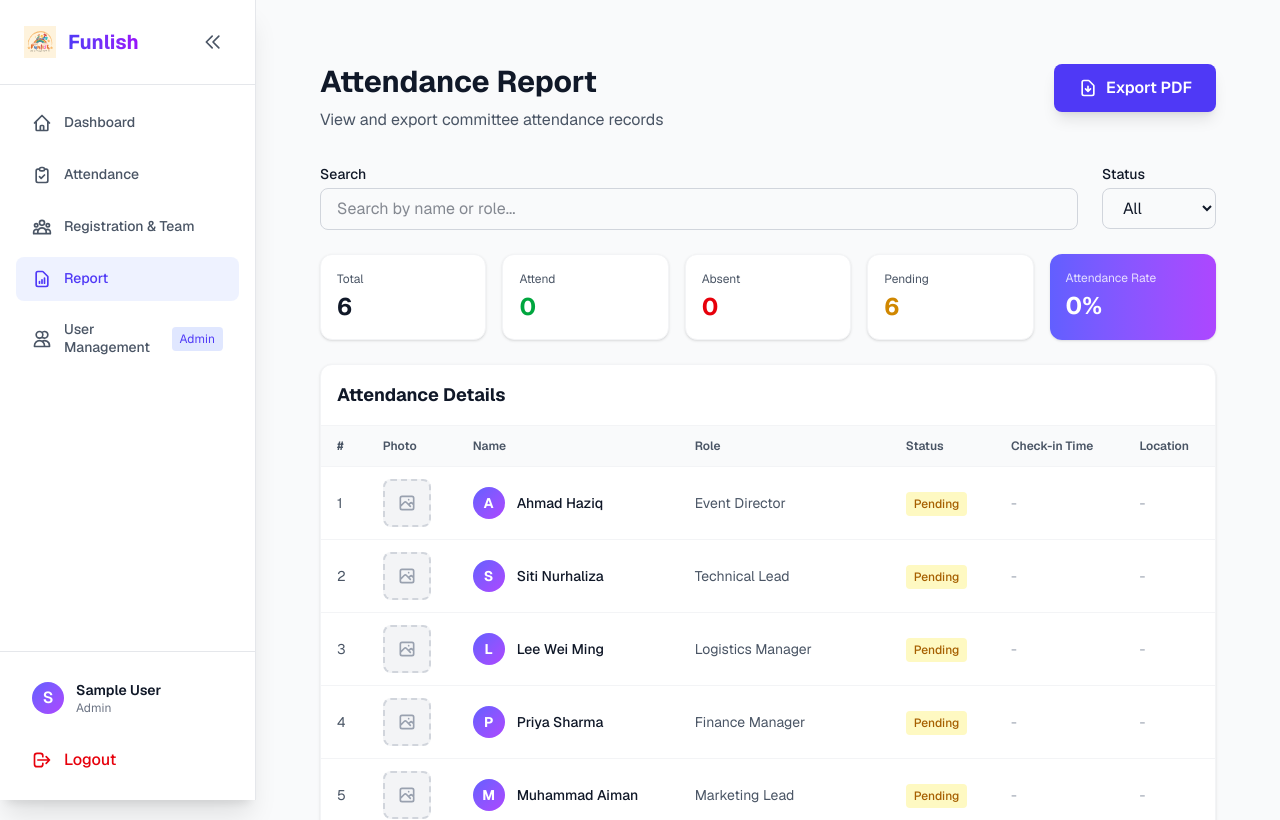
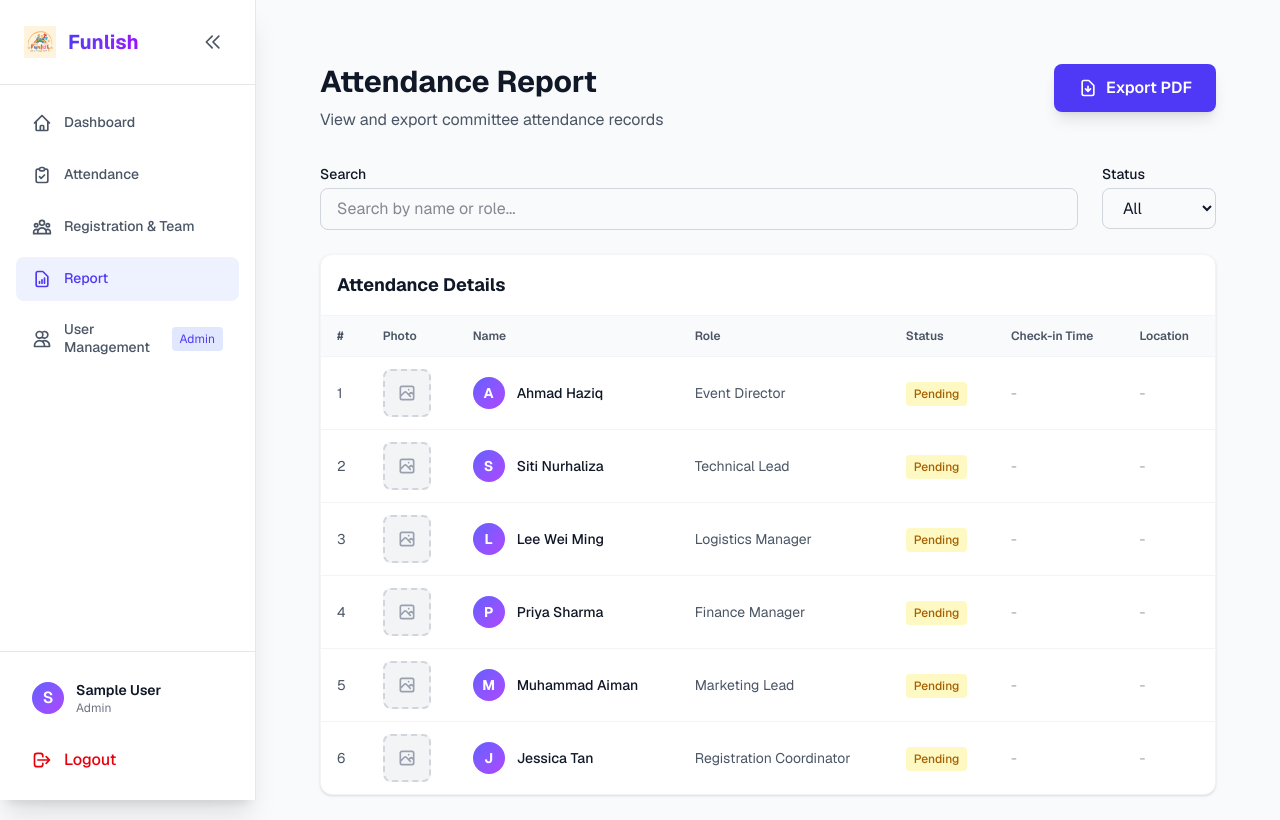
Before and after one commit to wanaliffluqman/funlish, a Next.js app: page /dashboard/report in a window 1280 px wide. Shown: the top 820 px of the page. Built offline with nearby package versions, Linux system fonts and the light colour scheme; sample sign-in values are in the browser's storage.

Commit message:
update project

```diff
--- a/src/app/dashboard/report/page.tsx
+++ b/src/app/dashboard/report/page.tsx
@@ -171,34 +171,6 @@ export default function ReportPage() {
                 minute: "2-digit",
               })}
             </p>
-          </div>
-
-          {/* Stats Cards */}
-          <div className="grid grid-cols-2 md:grid-cols-5 gap-3 md:gap-4 mb-6">
-            <div className="bg-white rounded-xl p-4 shadow-sm border border-gray-100">
-              <p className="text-xs text-gray-600 mb-1">Total</p>
-              <p className="text-2xl font-bold text-gray-900">{stats.total}</p>
-            </div>
-            <div className="bg-white rounded-xl p-4 shadow-sm border border-gray-100">
-              <p className="text-xs text-gray-600 mb-1">Attend</p>
-              <p className="text-2xl font-bold text-green-600">
-                {stats.attend}
-              </p>
-            </div>
-            <div className="bg-white rounded-xl p-4 shadow-sm border border-gray-100">
-              <p className="text-xs text-gray-600 mb-1">Absent</p>
-              <p className="text-2xl font-bold text-red-600">{stats.absent}</p>
-            </div>
-            <div className="bg-white rounded-xl p-4 shadow-sm border border-gray-100">
-              <p className="text-xs text-gray-600 mb-1">Pending</p>
-              <p className="text-2xl font-bold text-yellow-600">
-                {stats.pending}
-              </p>
-            </div>
-            <div className="bg-gradient-to-r from-indigo-500 to-purple-500 rounded-xl p-4 shadow-sm col-span-2 md:col-span-1">
-              <p className="text-xs text-white/80 mb-1">Attendance Rate</p>
-              <p className="text-2xl font-bold text-white">{attendanceRate}%</p>
-            </div>
           </div>
 
           {/* Print-Only Card Grid - Shows full details for each committee member */}
```
